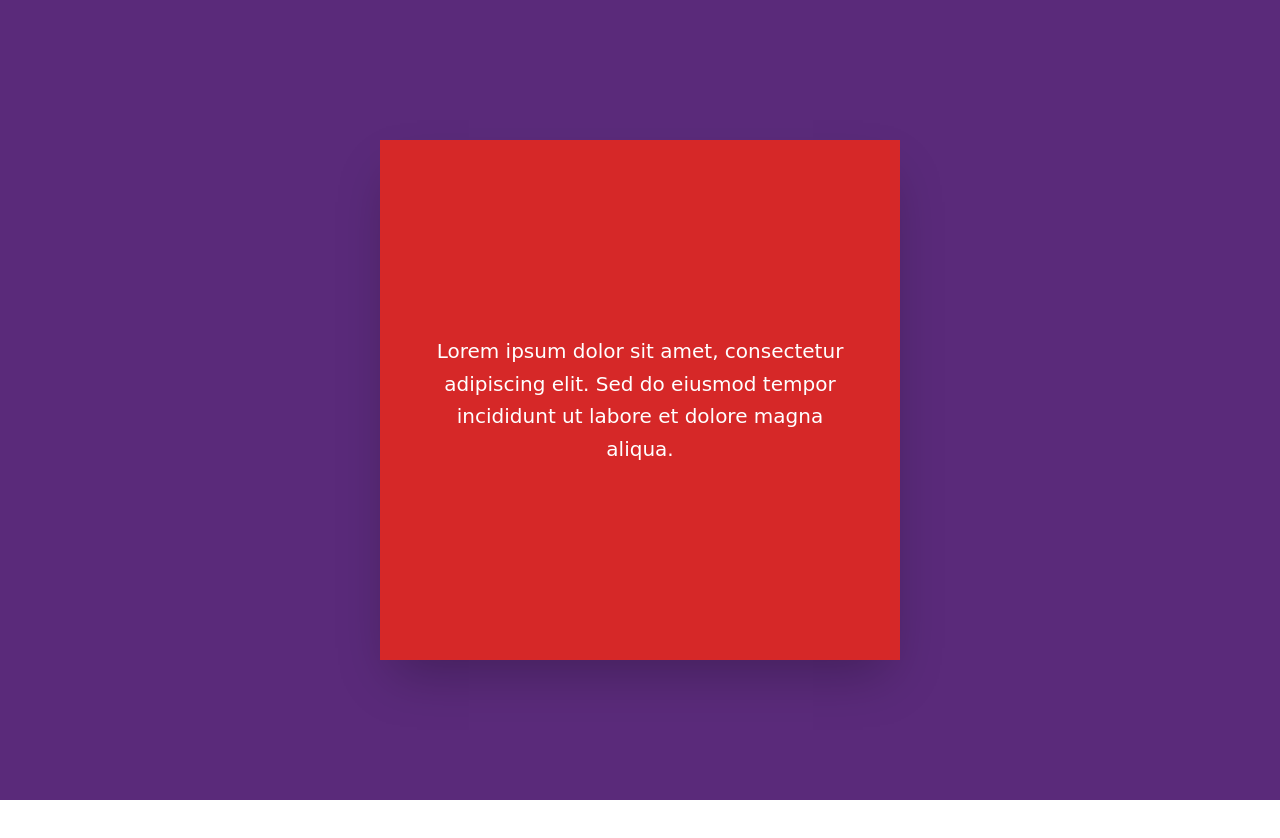
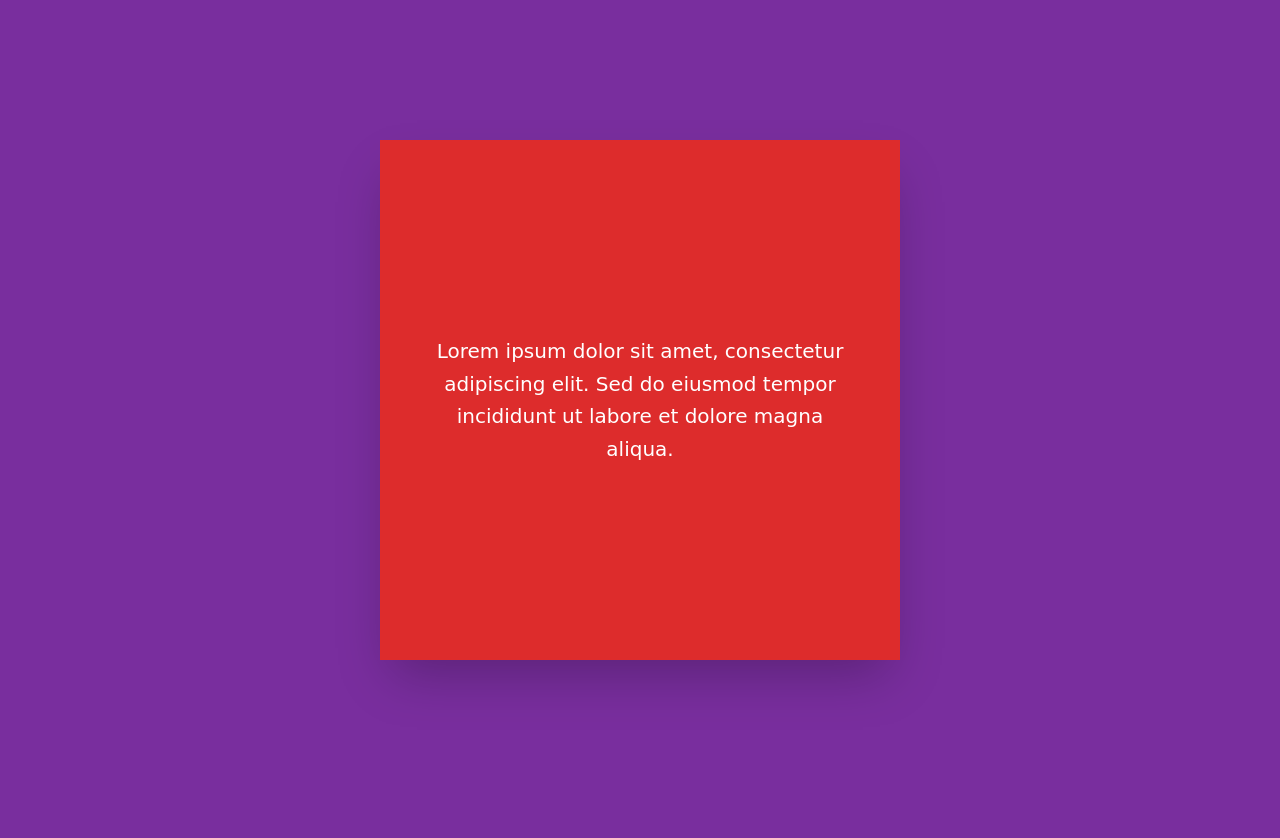
Before and after one commit to JUANMANTECA6969/miweb2, a Next.js app: page / in a window 1280 px wide. Shown: the top 838 px of the page. Before the commit the page ends 800 px from the top, so only its background shows below. Built offline with nearby package versions, Linux system fonts and the light colour scheme.

Commit message:
Actualizados los textos y estilos de la web

```diff
--- a/app/page.tsx
+++ b/app/page.tsx
@@ -1,7 +1,33 @@
+"use client"
+
+import { useEffect, useState } from "react"
+
 export default function Page() {
+  const [scrollY, setScrollY] = useState(0)
+
+  useEffect(() => {
+    const handleScroll = () => setScrollY(window.scrollY)
+
+    handleScroll()
+    window.addEventListener("scroll", handleScroll, { passive: true })
+
+    return () => window.removeEventListener("scroll", handleScroll)
+  }, [])
+
+  const progress = Math.min(scrollY / 500, 1)
+  const backgroundColor = `hsl(${280 - progress * 90} 55% 40%)`
+  const squareColor = `hsl(${0 + progress * 55} 72% 52%)`
+
   return (
-    <main className="flex min-h-screen items-center justify-center bg-[#5a2a7a] p-6">
-      <div className="flex h-[520px] w-[520px] max-w-[80vw] max-h-[80vw] items-center justify-center rounded-[0px] bg-[#d62828] shadow-2xl">
+    <main
+      className="min-h-[220vh] transition-colors duration-500 ease-out"
+      style={{ backgroundColor }}
+    >
+      <div className="sticky top-0 flex min-h-screen items-center justify-center p-6">
+        <div
+          className="flex h-[520px] w-[520px] max-h-[80vw] max-w-[80vw] items-center justify-center shadow-2xl transition-colors duration-500 ease-out"
+          style={{ backgroundColor: squareColor }}
+        >
           <p
             className="px-10 text-center text-xl leading-relaxed text-white"
             style={{ fontFamily: '"Comic Sans MS", "Comic Sans", cursive' }}
@@ -10,6 +36,7 @@ export default function Page() {
             tempor incididunt ut labore et dolore magna aliqua.
           </p>
         </div>
+      </div>
     </main>
   )
 }
```
Lines whose indentation alone changed are shown as unchanged.
